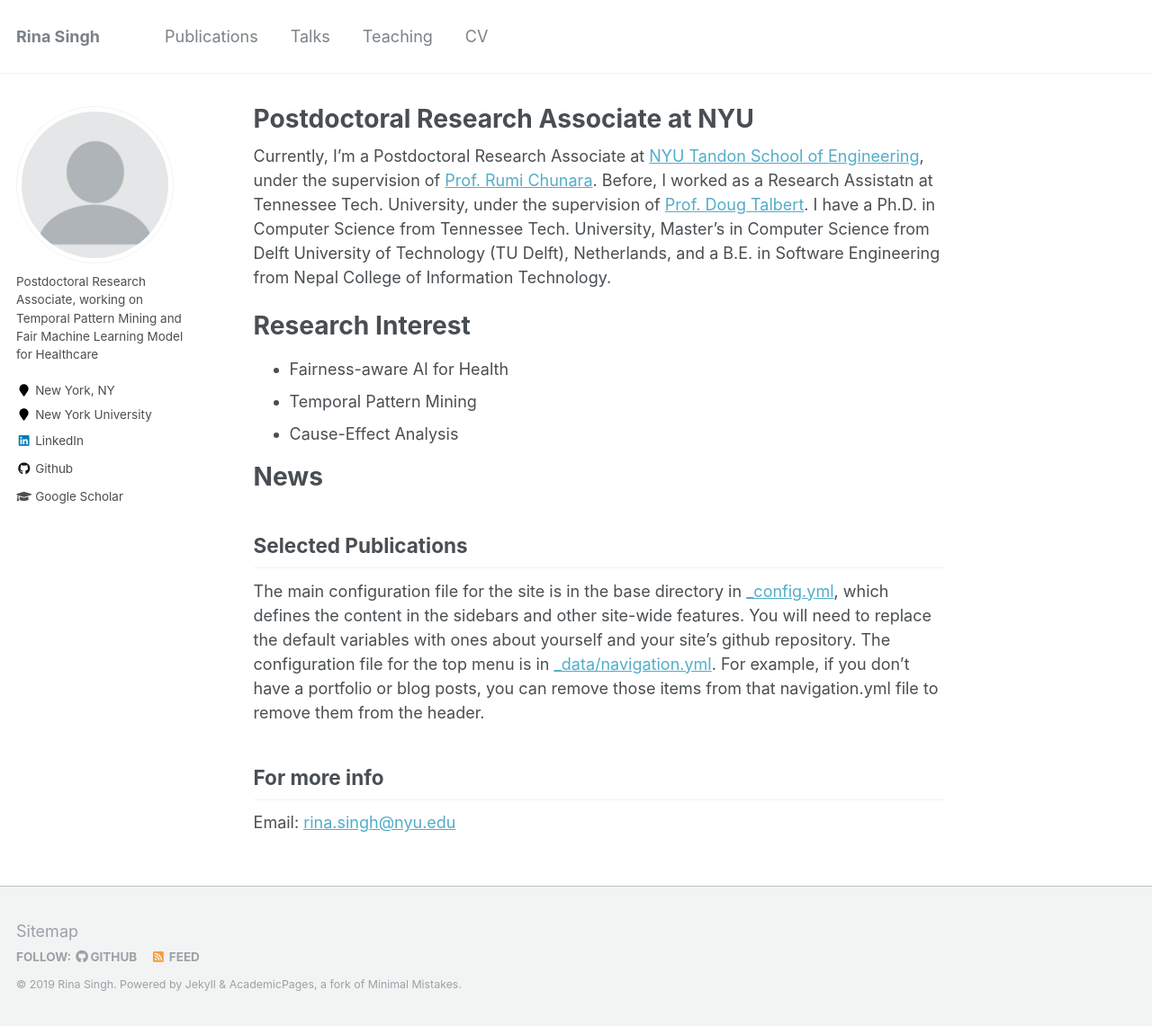
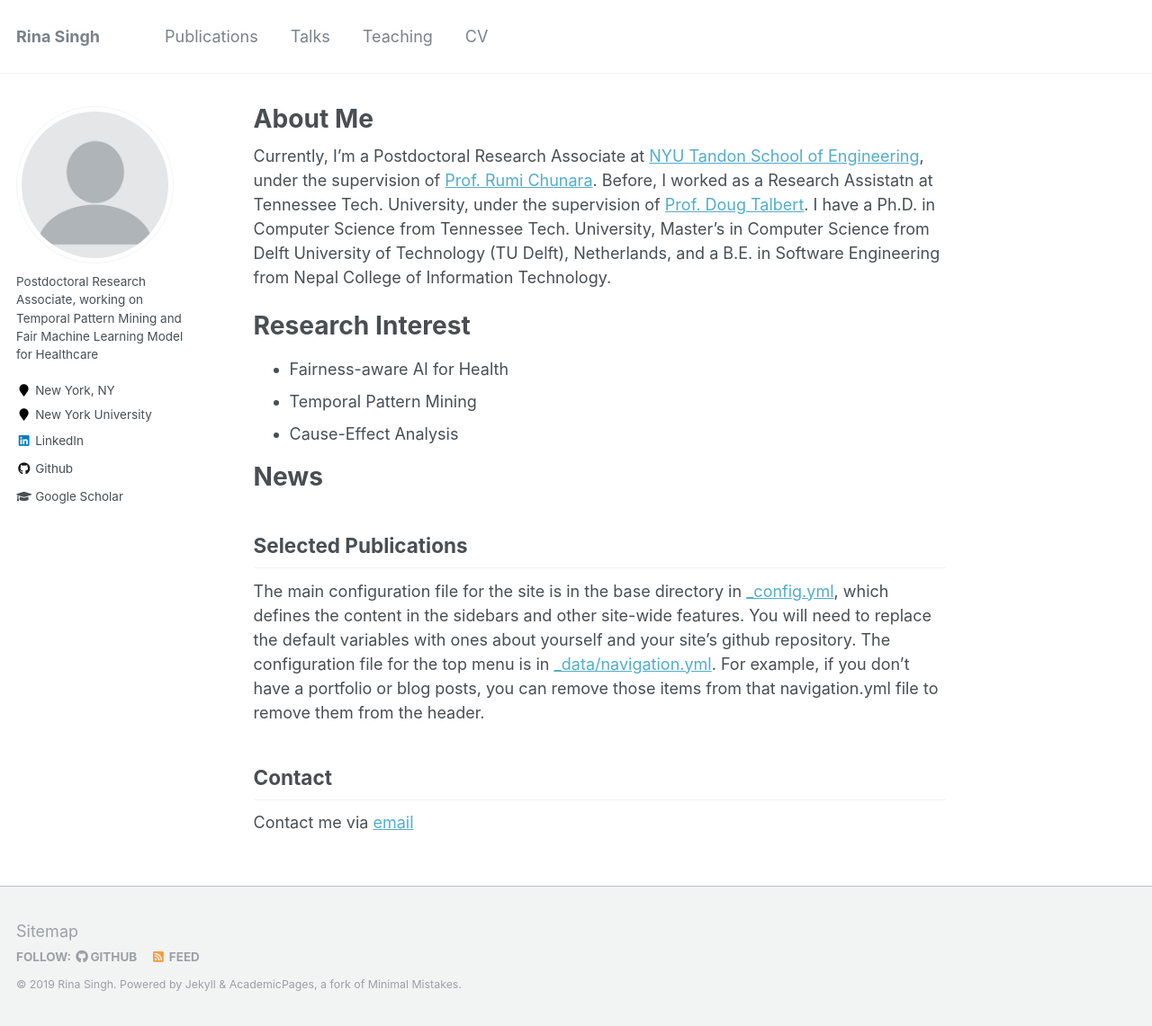
Before and after one commit to rsingh43/rsingh43.github.io, a Jekyll site: the page built from _pages/about.md, in a window 1280 px wide and 1141 px high. Shown: the whole window at 90% size. Built offline with Jekyll 4.4.1, drawn with Linux system fonts in a browser that asks for light colours.

Commit message:
Update about.md

```diff
--- a/_pages/about.md
+++ b/_pages/about.md
@@ -1,6 +1,6 @@
 ---
 permalink: /
-title: "Postdoctoral Research Associate at NYU"
+title: "About Me"
 excerpt: "About me"
 author_profile: true
 redirect_from:
@@ -24,6 +24,6 @@ Selected Publications
 ------
 The main configuration file for the site is in the base directory in [_config.yml](https://github.com/academicpages/academicpages.github.io/blob/master/_config.yml), which defines the content in the sidebars and other site-wide features. You will need to replace the default variables with ones about yourself and your site's github repository. The configuration file for the top menu is in [_data/navigation.yml](https://github.com/academicpages/academicpages.github.io/blob/master/_data/navigation.yml). For example, if you don't have a portfolio or blog posts, you can remove those items from that navigation.yml file to remove them from the header.
 
-For more info
+Contact
 ------
-Email: <rina.singh@nyu.edu>
+Contact me via [email](rina.singh@nyu.edu)
```
